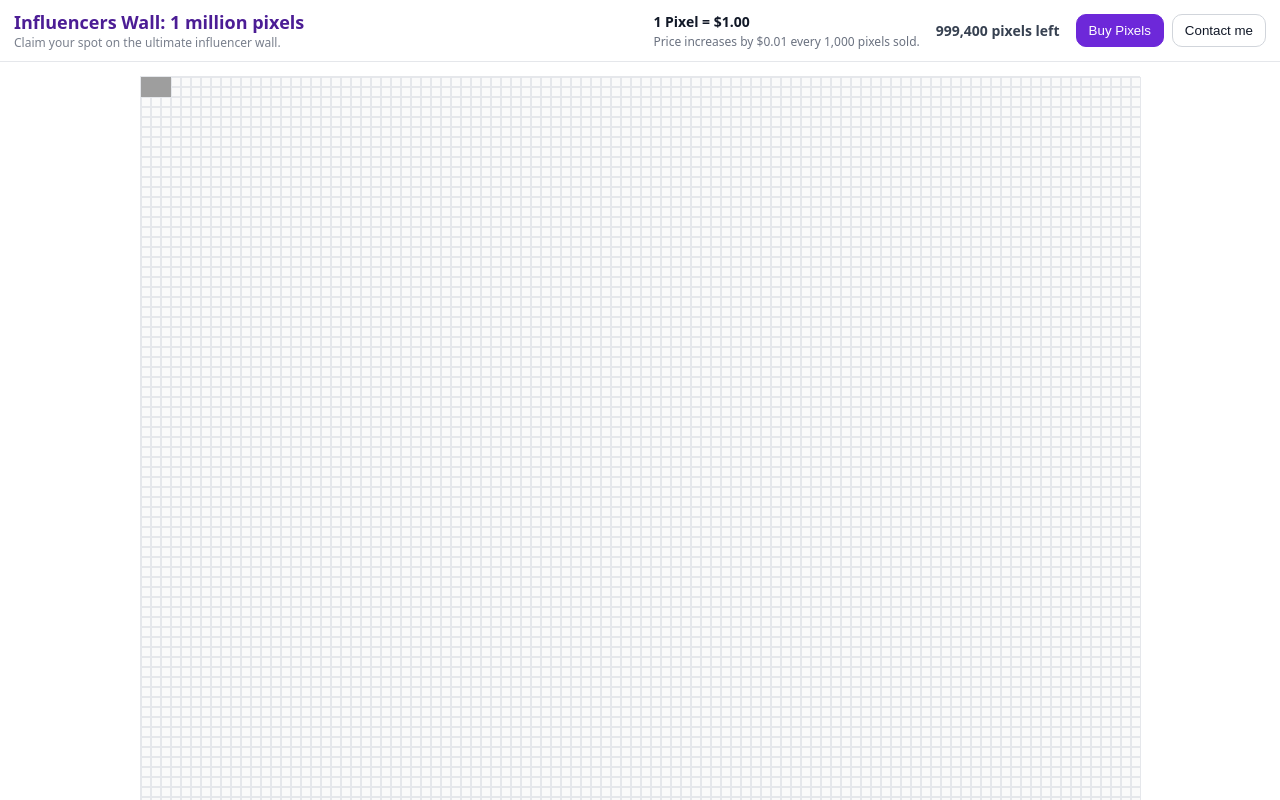
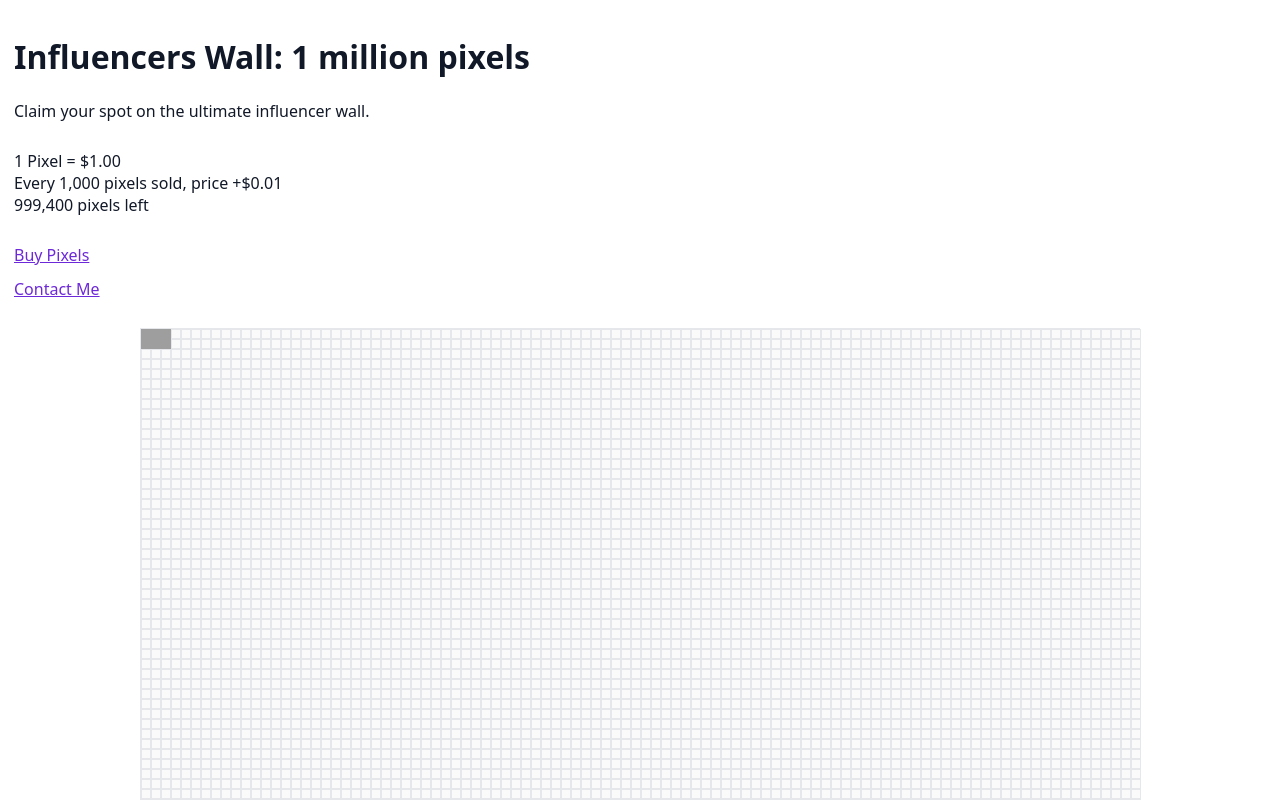
Before and after one commit to GRBUZ/Fixrepo, a website: page index.html in a window 1280 px wide. Shown: the top 800 px of the page. Drawn offline with Linux system fonts and the light colour scheme; no server answers; grey boxes are pictures that could not be loaded.

Commit message:
Update index.html

```diff
--- a/index.html
+++ b/index.html
@@ -1,16 +1,16 @@
 <!doctype html>
 <html lang="en">
 <head>
-  <meta charset="utf-8">
+  <meta charset="UTF-8">
   <meta name="viewport" content="width=device-width, initial-scale=1">
-  <title>Influencers Wall – 1 Million Pixels</title>
+  <title>Influencers Wall</title>
   <link rel="stylesheet" href="css/style.css?v=light3">
   <link rel="stylesheet" href="css/pending-sold.css?v=light3">
   <link rel="stylesheet" href="css/overlay-zindex.css?v=2">
   <link rel="stylesheet" href="css/modal.css?v=1">
 </head>
 <body>
-  <header class="topbar">
+   <!-- <header class="topbar">
     <div class="brand">
       <div class="title">Influencers Wall: 1 million pixels</div>
       <div class="subtitle">Claim your spot on the ultimate influencer wall.</div>
@@ -26,6 +26,26 @@
         <button id="contactButton" class="btn">Contact me</button>
       </div>
     </div>
+  </header> -->
+
+  <header class="hero">
+    <div class="container hero-row">
+      <div class="brand">
+        <h1>Influencers Wall: 1 million pixels</h1>
+        <p class="tagline">Claim your spot on the ultimate influencer wall.</p>
+      </div>
+      <div class="stats">
+        <div id="priceLine" class="price">1 Pixel = $1.00</div>
+        <div class="rule">Every 1,000 pixels sold, price +$0.01</div>
+        <div id="pixelsLeft" class="left">1,000,000 pixels left</div>
+      </div>
+    </div>
+    <nav class="nav">
+      <div class="container nav-row">
+        <a id="buyButton" class="nav-link" href="javascript:void(0)">Buy Pixels</a>
+        <a id="contactButton" class="nav-link ghost" href="mailto:you@domain.com">Contact Me</a>
+      </div>
+    </nav>
   </header>
 
   <main class="container">
```
